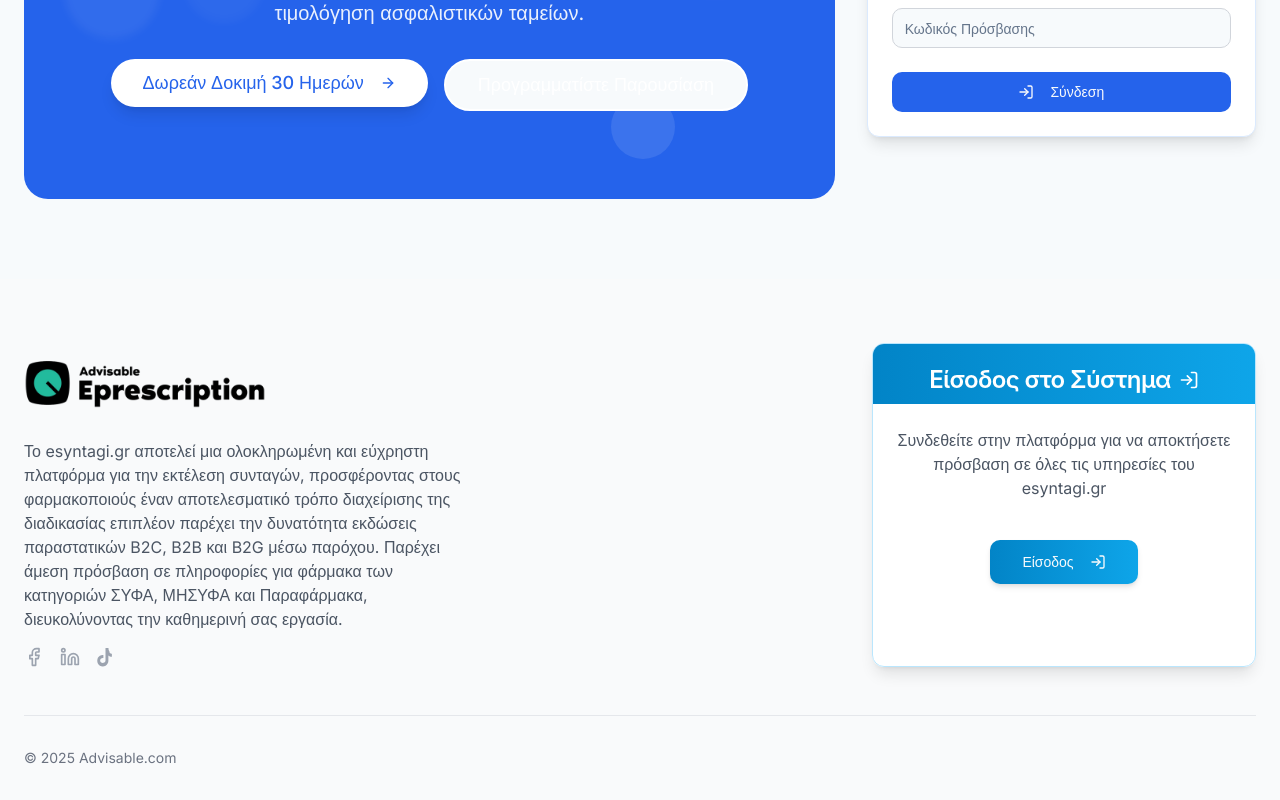
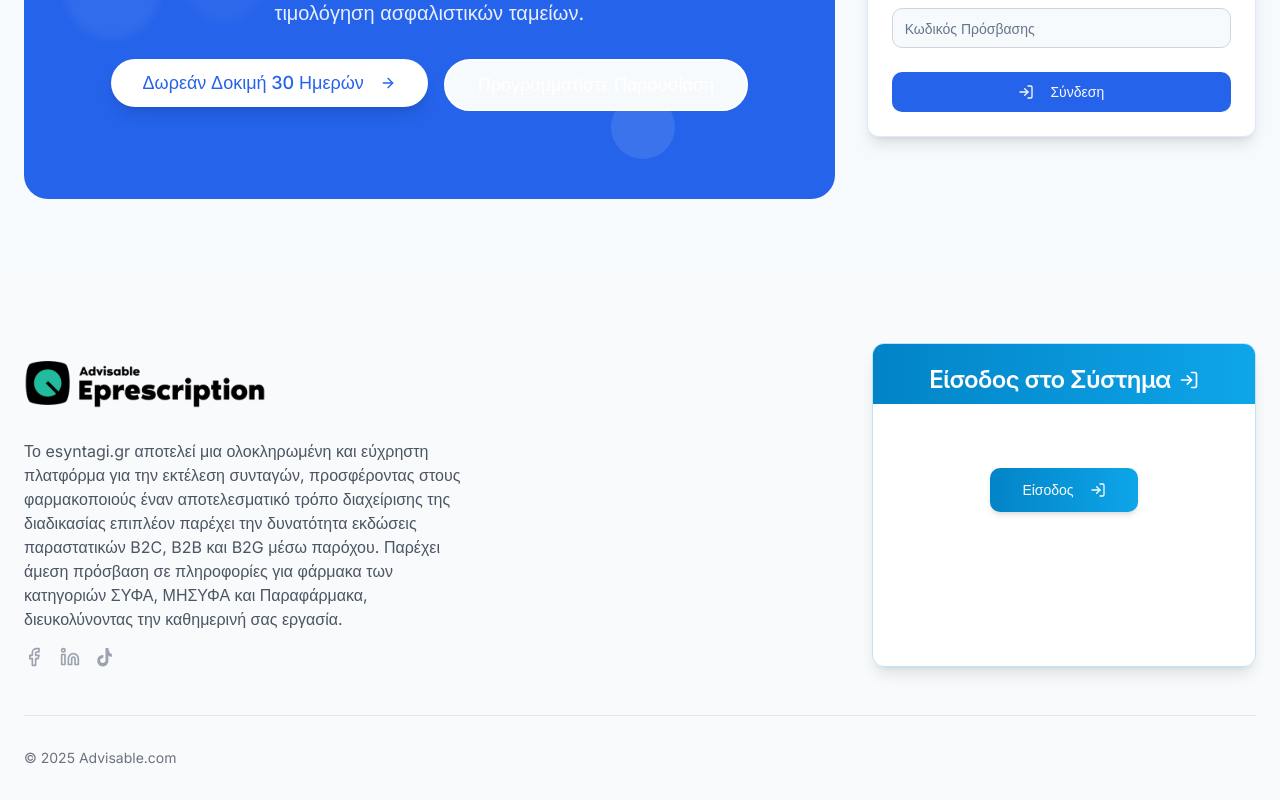
Before and after one commit to pkollaras/essyntagi-site, a React (Vite) app: page / in a window 1280 px wide. Shown: the part 5465-6265 px from the top of the page. Built offline with nearby package versions, Linux system fonts and the light colour scheme.

Commit message:
Visual edit in Lovable
Edited UI in Lovable

```diff
--- a/src/components/Footer.tsx
+++ b/src/components/Footer.tsx
@@ -1,9 +1,7 @@
-
 import { FacebookIcon, LinkedinIcon, LogIn } from 'lucide-react';
 import { Button } from '@/components/ui/button';
 import { Card, CardContent, CardFooter, CardHeader, CardTitle } from '@/components/ui/card';
 import { HoverCard, HoverCardContent, HoverCardTrigger } from '@/components/ui/hover-card';
-
 const Footer = () => {
   const currentYear = new Date().getFullYear();
 
@@ -43,17 +41,14 @@ const Footer = () => {
                 </CardTitle>
               </CardHeader>
               <CardContent className="pt-6 text-center">
-                <p className="text-gray-600 mb-4">Συνδεθείτε στην πλατφόρμα για να αποκτήσετε πρόσβαση σε όλες τις υπηρεσίες του esyntagi.gr</p>
+                <p className="text-gray-600 mb-4">
+              </p>
               </CardContent>
               <CardFooter className="flex justify-center">
                 <HoverCard>
                   <HoverCardTrigger asChild>
                     <a href="https://app.esyntagi.gr" target="_blank" rel="noopener noreferrer">
-                      <Button
-                        variant="default"
-                        size="lg"
-                        className="w-full bg-gradient-to-r from-essyntagi-600 to-essyntagi-500 hover:from-essyntagi-700 hover:to-essyntagi-600 shadow-md hover:shadow-lg transition-all duration-300 transform hover:-translate-y-1"
-                      >
+                      <Button variant="default" size="lg" className="w-full bg-gradient-to-r from-essyntagi-600 to-essyntagi-500 hover:from-essyntagi-700 hover:to-essyntagi-600 shadow-md hover:shadow-lg transition-all duration-300 transform hover:-translate-y-1">
                         <span>Είσοδος</span>
                         <LogIn className="h-4 w-4 ml-2" />
                       </Button>
@@ -78,5 +73,4 @@ const Footer = () => {
       </div>
     </footer>;
 };
-
 export default Footer;
```
